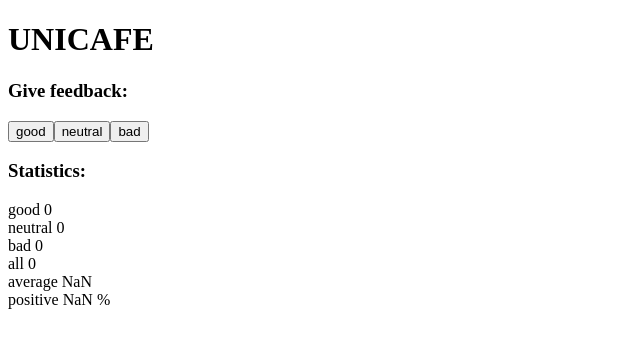
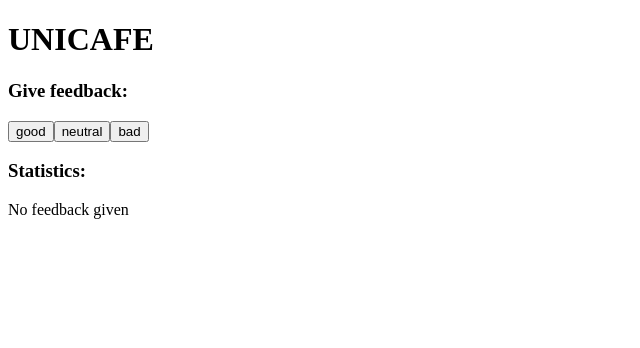
Before and after one commit to nullkaaryle/full-stack-open-2022, a React (Create React App) app in the folder fso22-part-01/unicafe/: page / in a window 1280 px wide. Shown: the top 348 px of the page, without its empty margins (0-640 px from the left). Built offline with nearby package versions, Linux system fonts and the light colour scheme.

Commit message:
add part 1 exercise 1.9: unicafe, step4

```diff
--- a/fso22-part-01/unicafe/src/App.js
+++ b/fso22-part-01/unicafe/src/App.js
@@ -17,6 +17,14 @@
 // component for calculating and rendering statistics with the help of Display component
 const Statistics = (props) => {
   const { good, neutral, bad } = props
+
+  if (good === 0 && neutral === 0 && bad === 0) {
+    return (
+      <p>
+        No feedback given
+      </p>
+    )
+  }
 
   const total = good + neutral + bad
   const average = (((good * 1) + (neutral * 0) + (bad * (-1))) / total).toFixed(1)
```
